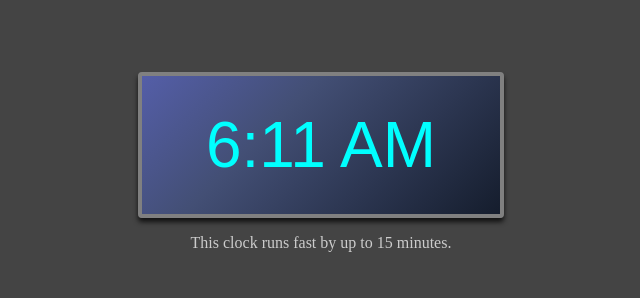
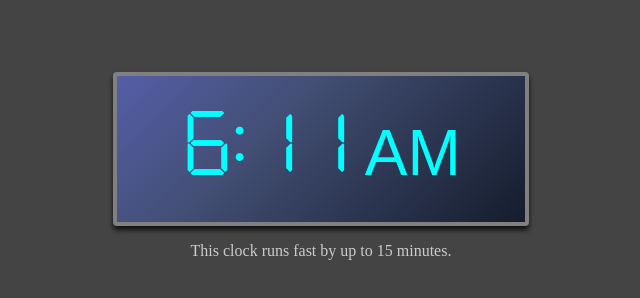
Before and after one commit to pclock/pclock.github.io, a plain HTML site: page index.html in a window 1280 px wide. Shown: the whole page, without its empty margins (319-959 px from the left). Drawn offline with Linux system fonts and the light colour scheme.

Commit message:
use DSEG7 font for numeric clock display

```diff
--- a/index.html
+++ b/index.html
@@ -3,6 +3,11 @@
 <head>
     <title>Procrastinator's Clock</title>
     <style>
+        @font-face {
+            font-family: "DSEG";
+            src: url("DSEG7Classic-Regular.woff");
+            unicode-range: U+30-40;
+        }
         body {
             background: #444;
             color: #ccc;
@@ -10,7 +15,7 @@
         }
         #clock {
             display: inline-block;
-            font-family: sans-serif;
+            font-family: DSEG, sans-serif;
             font-size: 400%;
             text-align: center;
             color: aqua;
```
Also changed, not shown: DSEG7Classic-Regular.woff (added).
